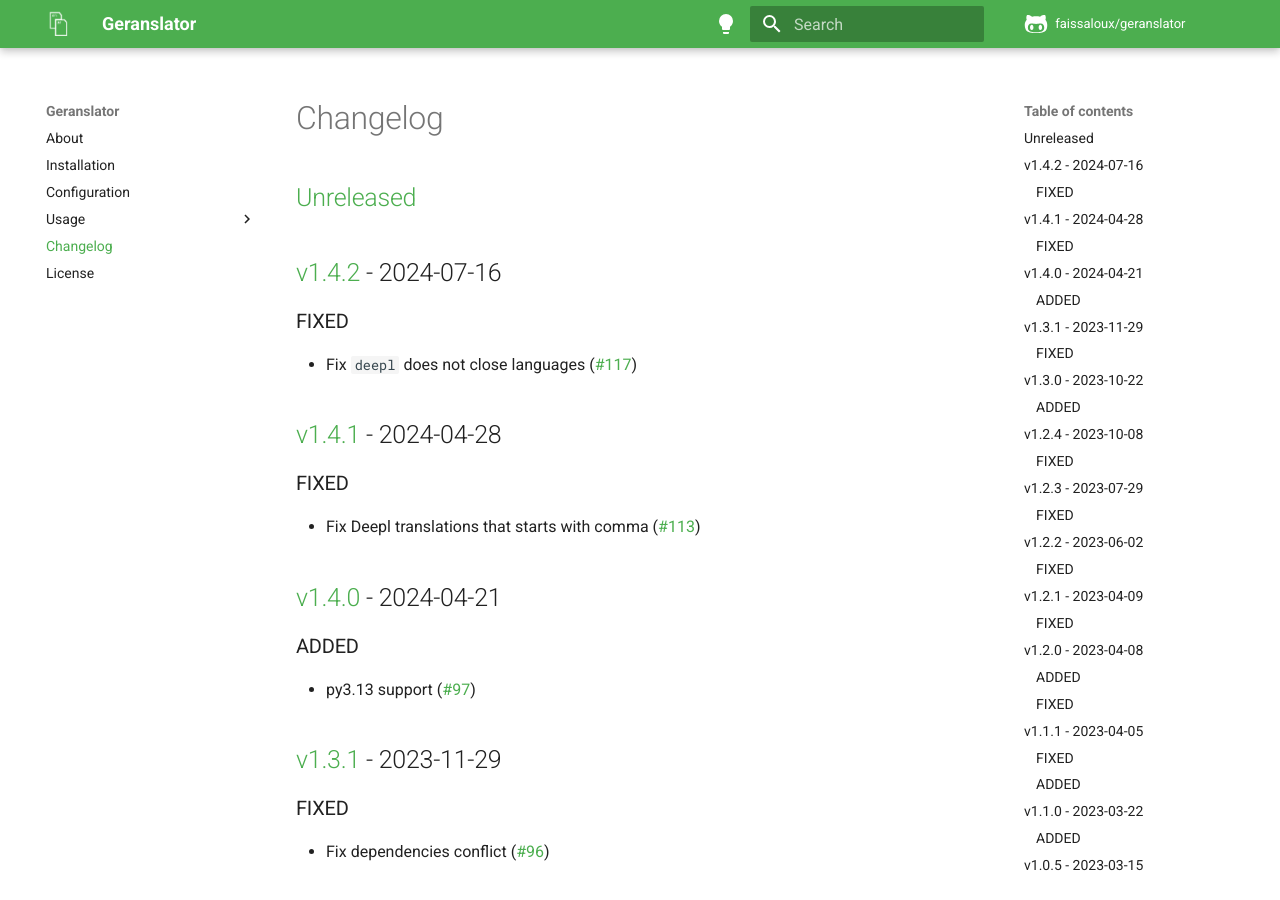
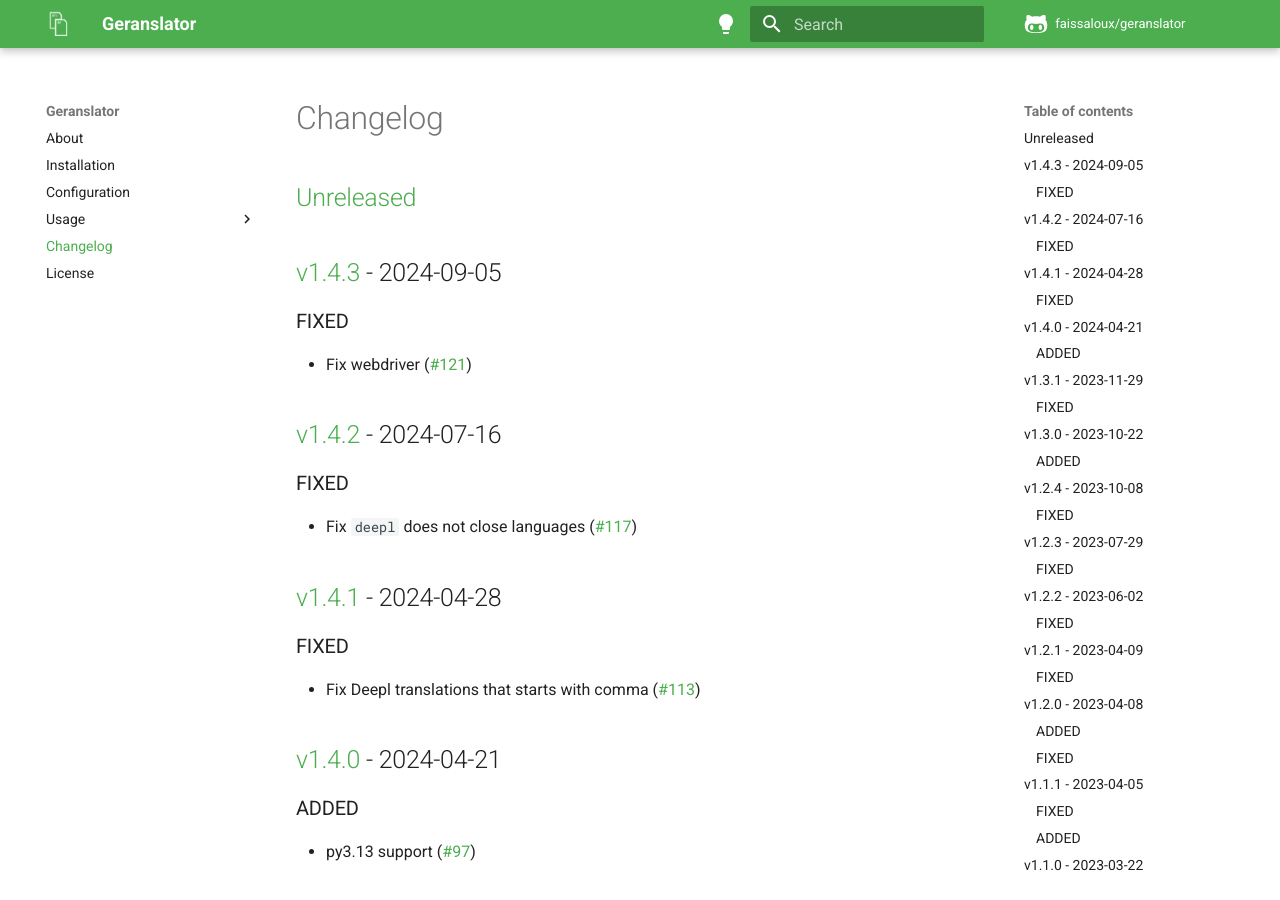
Before and after one commit to faissaloux/geranslator, an MkDocs documentation site: the page built from docs/changelog.md, in a window 1280 px wide and 900 px high. Built offline with MkDocs 1.6.1 and Material for MkDocs 9.7.7, drawn with Linux system fonts in a browser that asks for light colours; comment, search, counter and statistics services are not loaded.

Commit message:
release:1.4.3

```diff
--- a/docs/changelog.md
+++ b/docs/changelog.md
@@ -1,4 +1,8 @@
-## [Unreleased](https://github.com/faissaloux/geranslator/compare/v1.4.2...main)
+## [Unreleased](https://github.com/faissaloux/geranslator/compare/v1.4.3...main)
+
+## [v1.4.3](https://github.com/faissaloux/geranslator/compare/v1.4.2...v1.4.3) - 2024-09-05
+### FIXED
+- Fix webdriver ([#121](https://github.com/faissaloux/geranslator/pull/121))
 
 ## [v1.4.2](https://github.com/faissaloux/geranslator/compare/v1.4.1...v1.4.2) - 2024-07-16
 ### FIXED
--- a/setup.cfg
+++ b/setup.cfg
@@ -1,6 +1,6 @@
 [metadata]
 name = geranslator
-version = 1.4.2
+version = 1.4.3
 description = Translate your translation files
 long_description = file: README.md
 long_description_content_type = text/markdown
```
Also changed, not shown: CHANGELOG.md (+5 -1 lines).
